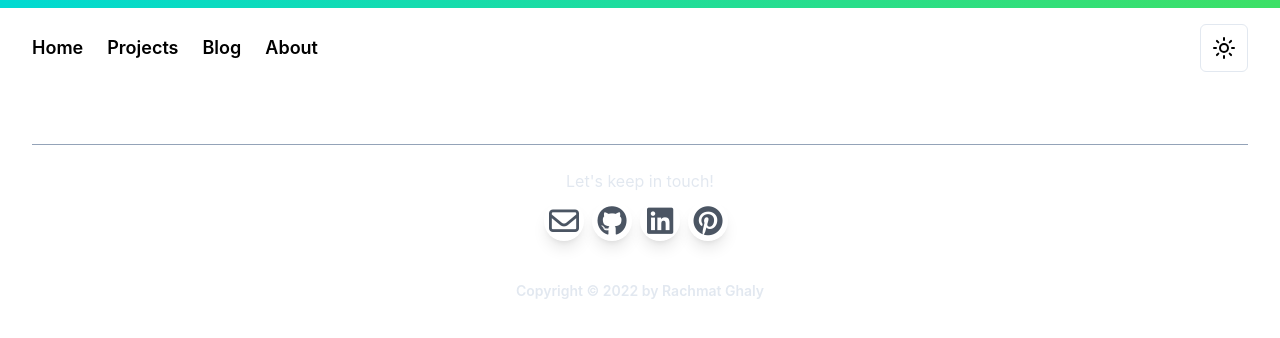
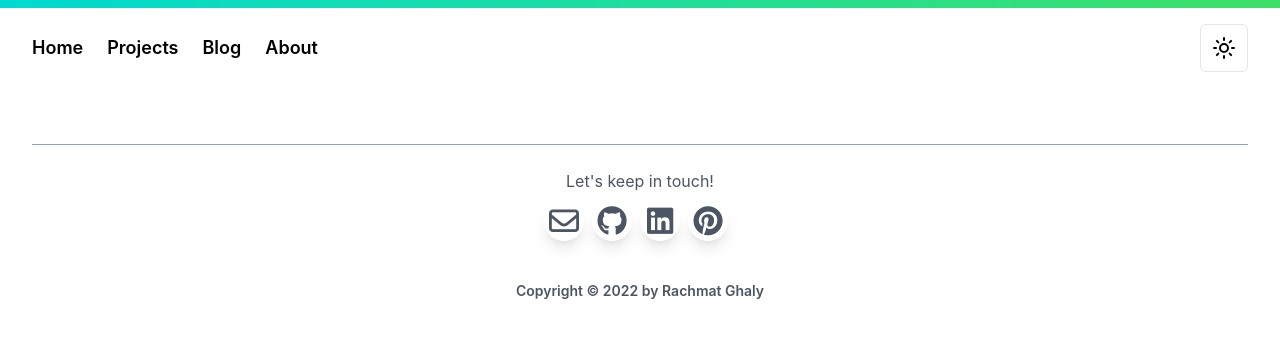
Before and after one commit to ghaly09/rachmatghaly.dev, a Next.js app: page / in a window 1280 px wide. Shown: the top 338 px of the page. Built offline with nearby package versions, Linux system fonts and the light colour scheme.

Commit message:
Modified: update color and copyRight for ThemeMode

```diff
--- a/src/components/Molecules/Footer/index.tsx
+++ b/src/components/Molecules/Footer/index.tsx
@@ -7,7 +7,7 @@ export default function Footer() {
     <footer className="pt-8 pb-2 px-5 lg:px-0">
       <div className="mx-auto">
         <hr className="my-6 border-slate-400" />
-        <div className="flex flex-wrap justify-center text-slate-200 font-ghaly text-center lg:text-left">
+        <div className="flex flex-wrap justify-center text-gray-600 dark:text-slate-200 font-ghaly text-center lg:text-left">
           Let&apos;s keep in touch!
         </div>
         <div className="text-center mt-2 mb-10">
@@ -22,7 +22,7 @@ export default function Footer() {
         </div>
         <div className="flex flex-wrap items-center md:justify-between justify-center">
           <div className="w-full md:w-4/12 px-4 mx-auto text-center">
-            <p className="font-ghaly text-sm text-slate-200 font-semibold">
+            <p className="font-ghaly text-sm text-gray-600 dark:text-slate-200 font-semibold">
               Copyright &copy; 2022 by{" "}
               <span className="hover:text-[#00CFC9]">Rachmat Ghaly</span>
             </p>
```
